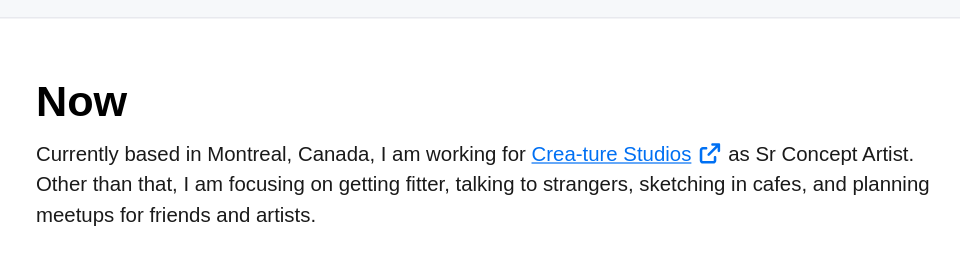
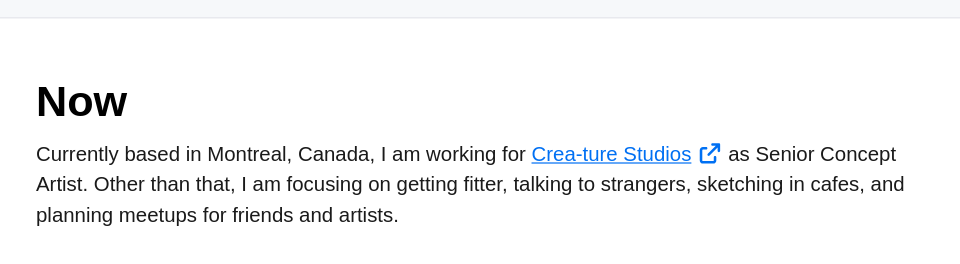
Before and after one commit to vmokry/personal-page, a plain HTML site: page now.html in a window 1280 px wide. Shown: the part 122-386 px from the top of the page, without its empty margins (154-1114 px from the left). Drawn offline with Linux system fonts and the light colour scheme; a small style sheet from the web is missing; a web font is replaced by a local one.

Commit message:
copy update

```diff
--- a/now.html
+++ b/now.html
@@ -30,7 +30,7 @@
 
 
     <h1>Now</h1>
-    <p>Currently based in Montreal, Canada, I am working for <a class="combo" href="https://www.crea-turestudios.com/en/homepage/"><span>Crea-ture Studios</span> <i class="fa fa-external-link"></i></a> as Sr Concept Artist. Other than
+    <p>Currently based in Montreal, Canada, I am working for <a class="combo" href="https://www.crea-turestudios.com/en/homepage/"><span>Crea-ture Studios</span> <i class="fa fa-external-link"></i></a> as Senior Concept Artist. Other than
         that, I am focusing on getting fitter, talking to strangers, sketching in cafes, and planning meetups for
         friends and artists.</p>
 
```
Also changed, not shown: index.html (+2 -2 lines).
